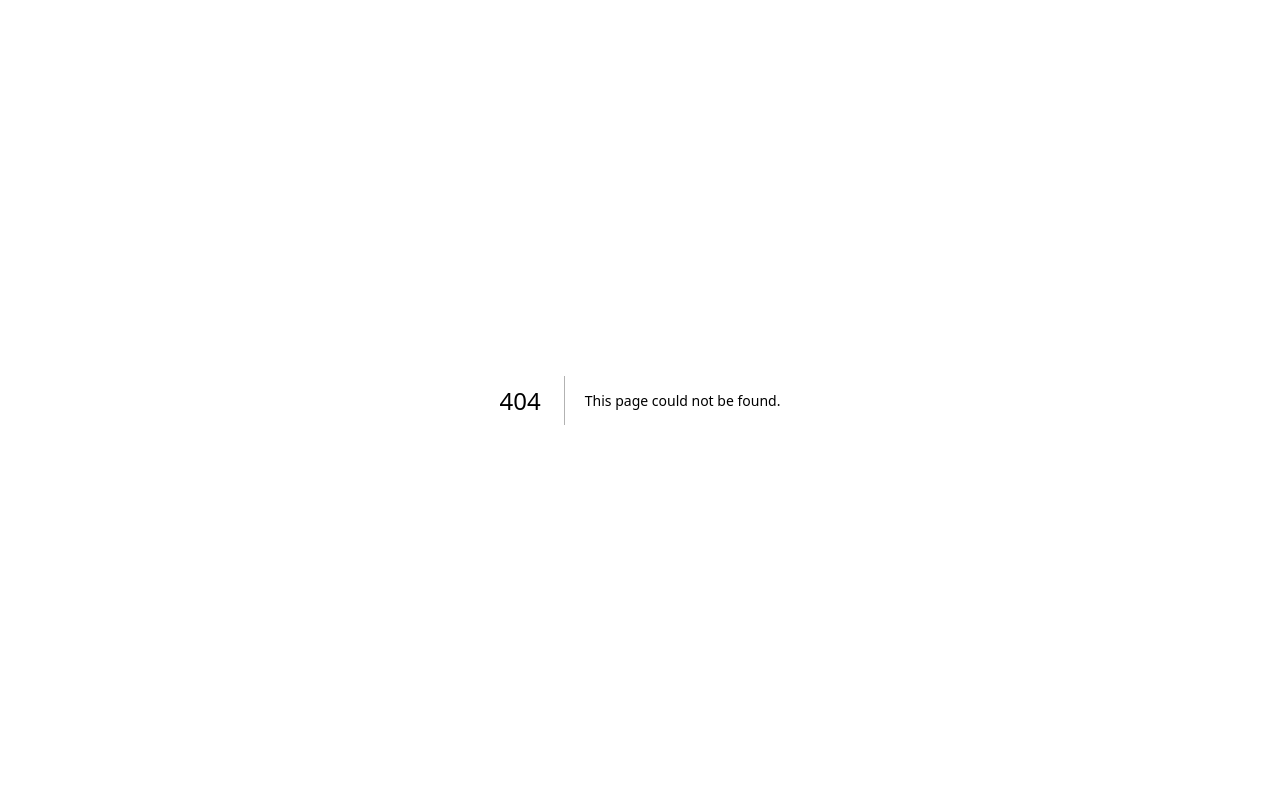
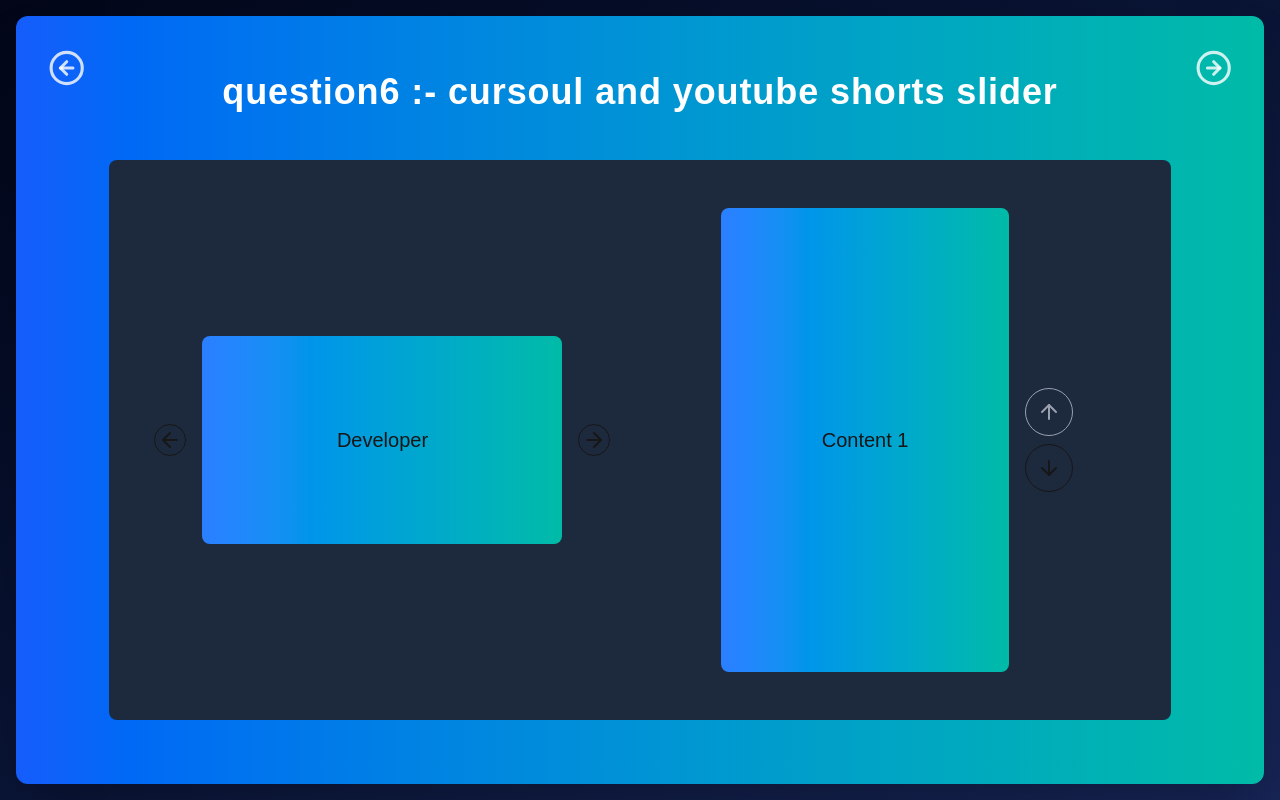
Before and after one commit to abhishekrathour07/Frontend-Interview, a Next.js app: page /question6 in a window 1280 px wide. Before the commit this address had no page. Built offline with nearby package versions, Linux system fonts and the light colour scheme.

Commit message:
adding current day interview questions

```diff
--- a/Template/Template.tsx
+++ b/Template/Template.tsx
@@ -5,10 +5,9 @@ import React from 'react'
 type Props = {
     Heading: string,
     solution?: React.ReactNode,
-    questionNumber?:string,
+    nextQuestion?:string,
 }
-const Template: React.FC<Props> = ({ Heading, solution ,questionNumber}) => {
-    console.log(questionNumber)
+const Template: React.FC<Props> = ({ Heading, solution ,nextQuestion}) => {
     const router = useRouter()
     return (
         <div className='bg-gradient-to-br from-slate-950 to-blue-950 h-screen flex justify-center items-center p-4'>
@@ -21,7 +20,7 @@ const Template: React.FC<Props> = ({ Heading, solution ,questionNumber}) => {
                     </div>
 
                 </div>
-                <CircleArrowRight className='w-10 h-10 text-white/80 hover:text-white hover:scale-110 transition-all cursor-pointer' onClick={() => router.push(`/${questionNumber}`)} />
+                <CircleArrowRight className='w-10 h-10 text-white/80 hover:text-white hover:scale-110 transition-all cursor-pointer' onClick={() => router.push(`/${nextQuestion}`)} />
             </div>
 
         </div>
--- a/app/page.tsx
+++ b/app/page.tsx
@@ -4,7 +4,7 @@ import React from 'react'
 
 function page() {
   return (
-    <Template Heading='Frontend Interview Questions' questionNumber='question1'/>
+    <Template Heading='Frontend Interview Questions' nextQuestion='question1'/>
   )
 }
 
--- a/app/question1/page.tsx
+++ b/app/question1/page.tsx
@@ -5,7 +5,7 @@ import React from 'react'
 const Page = () => {
   return (
     <div>
-      <Template Heading='Question1 :- Auto Suggestion Search Box' solution={<Question1/>} questionNumber='question2'/>
+      <Template Heading='Question1 :- Auto Suggestion Search Box' solution={<Question1/>} nextQuestion='question2'/>
     </div>
   )
 }
--- a/app/question2/page.tsx
+++ b/app/question2/page.tsx
@@ -4,7 +4,7 @@ import React from 'react'
 
 const page = () => {
   return (
-    <Template Heading={`Question2 :- Dynamic Progess bar`} solution={<Question2/>} questionNumber='question3'/>
+    <Template Heading={`Question2 :- Dynamic Progess bar`} solution={<Question2/>} nextQuestion='question3'/>
   )
 }
 
--- a/app/question3/page.tsx
+++ b/app/question3/page.tsx
@@ -4,7 +4,7 @@ import React from 'react'
 
 const page = () => {
   return (
-    <Template Heading='Pagination in Web page' solution={<Question3/>} questionNumber='question4' />
+    <Template Heading='Pagination in Web page' solution={<Question3/>} nextQuestion='question4' />
   )
 }
 export default page
--- a/app/question4/page.tsx
+++ b/app/question4/page.tsx
@@ -4,7 +4,7 @@ import React from 'react'
 
 const page = () => {
   return (
-    <Template Heading="File-Folder Structure" solution={<Question4/>} questionNumber='question5' />
+    <Template Heading="File-Folder Structure" solution={<Question4/>} nextQuestion='question5' />
 
   )
 }
--- a/app/question5/page.tsx
+++ b/app/question5/page.tsx
@@ -4,7 +4,7 @@ import React from 'react'
 
 const page = () => {
   return (
-   <Template Heading='Question5 :-Tab Trigger content view' solution={<Question5/>} questionNumber='question6'/>
+   <Template Heading='Question5 :-Tab Trigger content view' solution={<Question5/>} nextQuestion='question6'/>
   )
 }
 
--- /dev/null
+++ b/app/question6/page.tsx
@@ -0,0 +1,11 @@
+import Question6 from '@/components/Question6'
+import Template from '@/Template/Template'
+import React from 'react'
+
+const page = () => {
+  return (
+    <Template Heading='question6 :- cursoul and youtube shorts slider' solution={<Question6/>}  nextQuestion={"question7"}/>
+  )
+}
+
+export default page
--- /dev/null
+++ b/components/Question6.tsx
@@ -0,0 +1,62 @@
+"use client"
+import { ArrowDown, ArrowLeft, ArrowRight, ArrowUp } from 'lucide-react'
+import React, { useEffect, useState } from 'react'
+
+const Question6 = () => {
+    const [showindex, setShowindex] = useState<number>(0)
+    const [cursoulData, setCursoulData] = useState<number>(0)
+    const content = ["Content 1", "Content 2", "Content 3", "Content 4"]
+    const cursoul = ["Abhishek Singh", "Developer", "Programmer", "Fir bhi feeling nhi develop kr paya"]
+
+    const handleUp = () => {
+        setShowindex(prev => (prev - 1 + content.length) % content.length)
+    }
+
+
+    const handleDown = () => {
+        setShowindex(prev => (prev + 1) % content.length)
+    }
+
+    const handleLeftCursoul = () => {
+        setCursoulData(prev => (prev - 1 + cursoul.length) % cursoul.length)
+    }
+    const handleRightCursoul = () => {
+        setCursoulData(prev => (prev + 1) % cursoul.length)
+    }
+    useEffect(() => {
+        setTimeout(handleRightCursoul, 4000)
+
+    },[cursoulData])
+    return (
+        <div className='h-[70vh] bg-slate-800 w-full rounded-lg p-6 flex gap-4 '>
+            <div className='w-1/2 flex gap-4 items-center justify-center'>
+                <span onClick={handleLeftCursoul} className='w-8 h-8 border rounded-full flex justify-center items-center cursor-pointer'>
+                    <ArrowLeft />
+                </span>
+                <div className=' w-90 h-52 rounded-lg flex items-center justify-center bg-gradient-to-r  from-blue-500 to-teal-500 text-xl'>
+                    {cursoul[cursoulData]}
+                </div>
+                <span onClick={handleRightCursoul} className='w-8 h-8 border rounded-full flex justify-center items-center cursor-pointer'>
+                    <ArrowRight />
+                </span>
+            </div>
+            <div className='w-1/2 flex p-6 gap-4 justify-center items-center'>
+                <div className='w-72 rounded-lg h-full bg-gradient-to-r  from-blue-500 to-teal-500 text-xl flex justify-center items-center'>
+                    {content[showindex]}
+                </div>
+
+                <div className='flex flex-col gap-2'>
+                    <button disabled={showindex === 0} onClick={handleUp} className='w-12 h-12 border rounded-full flex justify-center items-center disabled:cursor-not-allowed cursor-pointer disabled:text-gray-400'>
+                        <ArrowUp />
+                    </button>
+                    <button disabled={showindex === (content.length - 1)} onClick={handleDown} className='w-12 h-12 border rounded-full flex justify-center items-center cursor-pointer disabled:cursor-not-allowed disabled:text-gray-400'>
+                        <ArrowDown />
+                    </button>
+                </div>
+            </div>
+        </div>
+    )
+}
+
+
+export default Question6
```
